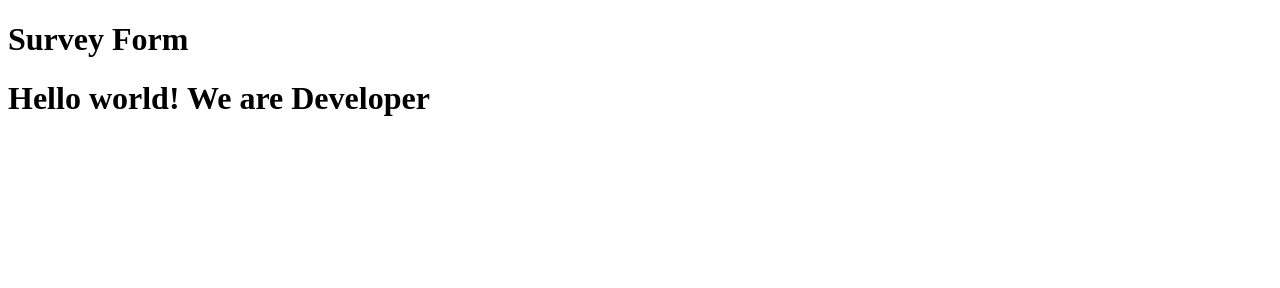
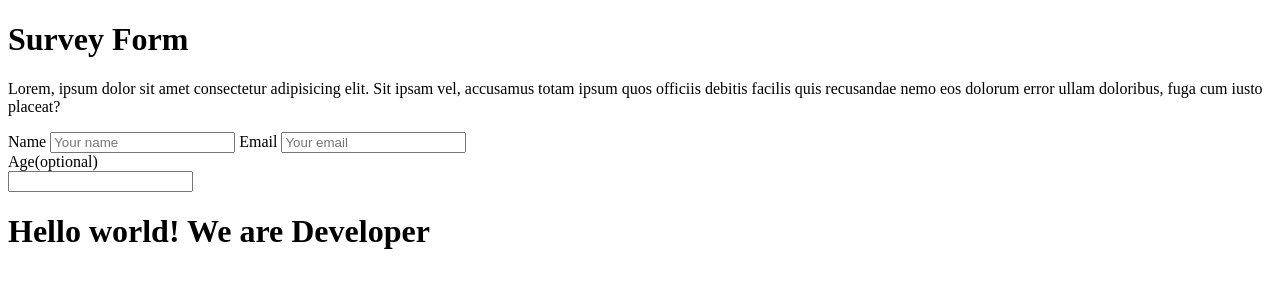
Before and after one commit to ahmadullahnikzad/microverse_trial1, a plain HTML site: page index.html in a window 1280 px wide. Drawn offline with Linux system fonts and the light colour scheme.

Commit message:
some form elements added

```diff
--- a/index.html
+++ b/index.html
@@ -8,8 +8,15 @@
 
   <body>
     <h1 id="title">Survey Form</h1>
-    <p id="explanation"></p>
-    <form id="survey-form" action=""></form>
+    <p id="description">Lorem, ipsum dolor sit amet consectetur adipisicing elit. Sit ipsam vel, accusamus totam ipsum quos officiis debitis facilis quis recusandae nemo eos dolorum error ullam doloribus, fuga cum iusto placeat?</p>
+    <form id="survey-form" action="">
+    <label for='name'>Name</label>
+    <input type="text" id='name' placeholder="Your name" pattern="[A-Za-z]" required>
+    <label for='name'>Email</label>
+    <input type="email" id='email' placeholder="Your email" pattern="/^[a-zA-Z0-9.!#$%&'*+/=?^_`{|}~-]+@[a-zA-Z0-9-]+(?:\.[a-zA-Z0-9-]+)*$/"><br>
+    <label for="number">Age(optional)</label><br>
+    <input type="number" name="number" id="number">
+    </form>
     <script src="https://cdn.freecodecamp.org/testable-projects-fcc/v1/bundle.js"></script>
 
 
```
